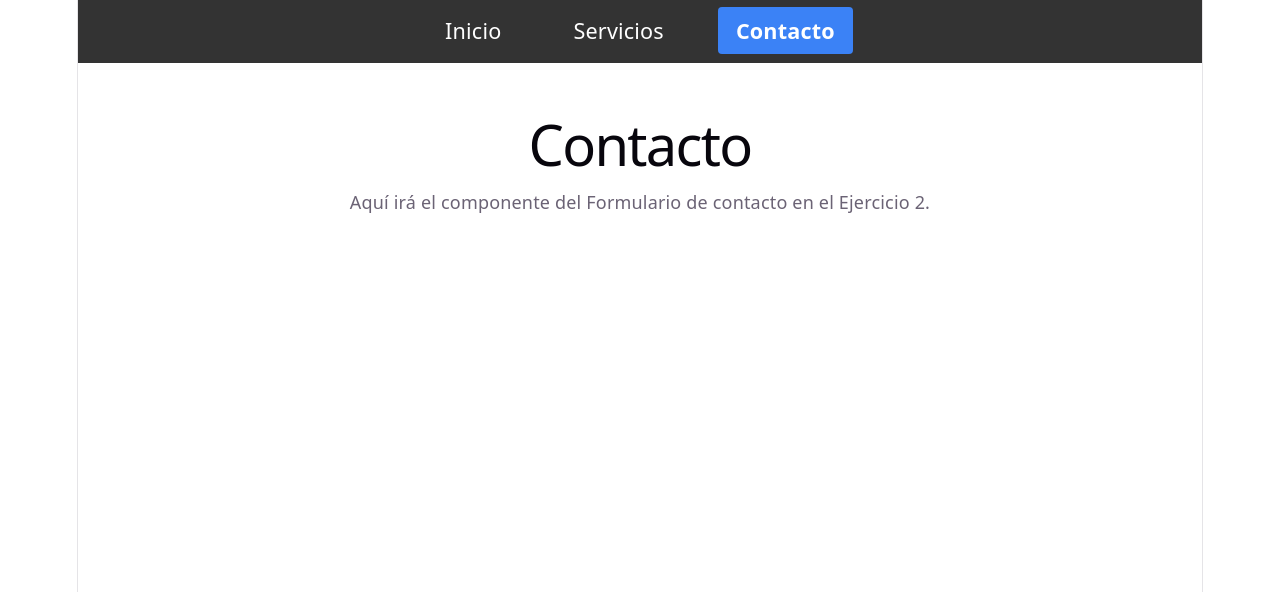
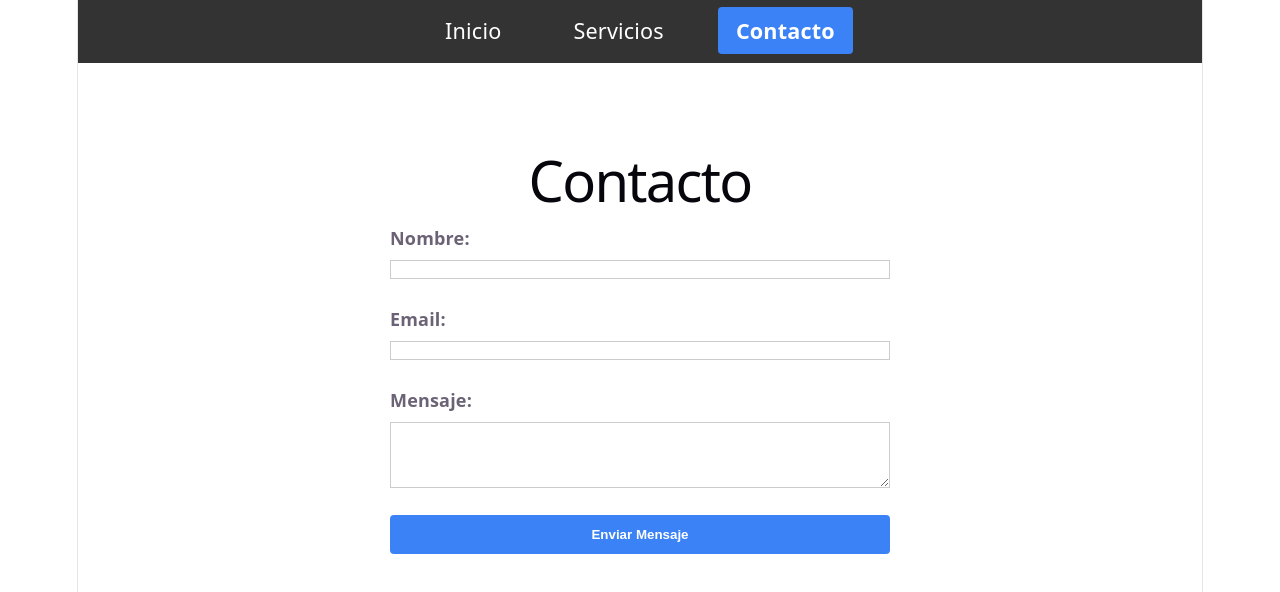
Before and after one commit to julianluqueeig/ALTERNANCIA---JULIAN, a React (Vite) app in the folder mi-proyecto/: page /contacto in a window 1280 px wide. Shown: the top 592 px of the page. Built offline with nearby package versions, Linux system fonts and the light colour scheme.

Commit message:
Ejercicio2

```diff
--- a/mi-proyecto/src/Contacto.jsx
+++ b/mi-proyecto/src/Contacto.jsx
@@ -1,8 +1,130 @@
+import { useState } from 'react';
+
 export default function Contacto() {
-  return (
-    <div>
-      <h1>Contacto</h1>
-      <p>Aquí irá el componente del Formulario de contacto en el Ejercicio 2.</p>
-    </div>
-  );
+    // 1. Estado para los datos del formulario
+    const [formData, setFormData] = useState({ nombre: '', email: '', mensaje: '' });
+
+    // 2. Estado para los errores
+    const [errors, setErrors] = useState({});
+
+    // 3. Estado para saber si el usuario ha "tocado" el campo (requisito onBlur)
+    const [touched, setTouched] = useState({});
+
+    // Función de validación centralizada
+    const validar = (name, value) => {
+        if (name === 'nombre' && !value.trim()) return "El nombre es obligatorio.";
+        if (name === 'email') {
+            const regexEmail = /^[^\s@]+@[^\s@]+\.[^\s@]+$/;
+            if (!value) return "El email es obligatorio.";
+            if (!regexEmail.test(value)) return "Formato de email no válido.";
+        }
+        if (name === 'mensaje' && value.length < 10) return "El mensaje debe tener al menos 10 caracteres.";
+        return ""; // Sin errores
+    };
+
+    // Evento: Al escribir (onChange)
+    const handleChange = (e) => {
+        const { name, value } = e.target;
+        setFormData({ ...formData, [name]: value });
+
+        // Si el usuario ya salió del campo una vez (touched), validamos en tiempo real
+        if (touched[name]) {
+            setErrors(prev => ({ ...prev, [name]: validar(name, value) }));
+        }
+    };
+
+    // Evento: Al salir del campo (onBlur - Requisito)
+    const handleBlur = (e) => {
+        const { name, value } = e.target;
+        setTouched(prev => ({ ...prev, [name]: true }));
+        setErrors(prev => ({ ...prev, [name]: validar(name, value) }));
+    };
+
+    // Evento: Al enviar (onSubmit)
+    const handleSubmit = (e) => {
+        e.preventDefault(); // Evita recarga de página (SPA)
+
+        // Validamos todo antes de enviar
+        const nuevosErrores = {
+            nombre: validar('nombre', formData.nombre),
+            email: validar('email', formData.email),
+            mensaje: validar('mensaje', formData.mensaje)
+        };
+
+        setErrors(nuevosErrores);
+        setTouched({ nombre: true, email: true, mensaje: true });
+
+        // Comprobamos si hay algún error
+        const tieneErrores = Object.values(nuevosErrores).some(err => err !== "");
+
+        if (!tieneErrores) {
+            alert("¡Formulario enviado con éxito!");
+            console.log("Datos:", formData);
+            // Limpiar formulario
+            setFormData({ nombre: '', email: '', mensaje: '' });
+            setErrors({});
+            setTouched({});
+        }
+    };
+
+    // Mejora: Estilo visual dinámico (verde si ok, rojo si error)
+    const getEstiloInput = (name) => {
+        if (!touched[name]) return { border: '1px solid #ccc' };
+        return {
+            border: errors[name] ? '2px solid #ef4444' : '2px solid #22c55e',
+            backgroundColor: errors[name] ? '#fef2f2' : '#f0fdf4',
+            outline: 'none',
+            padding: '10px',
+            borderRadius: '4px'
+        };
+    };
+
+    return (
+        <div style={{ padding: '2rem', maxWidth: '500px', margin: '0 auto' }}>
+            <h1>Contacto</h1>
+            <form onSubmit={handleSubmit} style={{ display: 'flex', flexDirection: 'column', gap: '1.5rem', marginTop: '1rem', textAlign: 'left' }}>
+
+                <div style={{ display: 'flex', flexDirection: 'column', gap: '0.5rem' }}>
+                    <label style={{ fontWeight: 'bold' }}>Nombre:</label>
+                    <input
+                        type="text" name="nombre"
+                        value={formData.nombre}
+                        onChange={handleChange}
+                        onBlur={handleBlur}
+                        style={getEstiloInput('nombre')}
+                    />
+                    {touched.nombre && errors.nombre && <span style={{ color: '#ef4444', fontSize: '0.85rem' }}>{errors.nombre}</span>}
+                </div>
+
+                <div style={{ display: 'flex', flexDirection: 'column', gap: '0.5rem' }}>
+                    <label style={{ fontWeight: 'bold' }}>Email:</label>
+                    <input
+                        type="email" name="email"
+                        value={formData.email}
+                        onChange={handleChange}
+                        onBlur={handleBlur}
+                        style={getEstiloInput('email')}
+                    />
+                    {touched.email && errors.email && <span style={{ color: '#ef4444', fontSize: '0.85rem' }}>{errors.email}</span>}
+                </div>
+
+                <div style={{ display: 'flex', flexDirection: 'column', gap: '0.5rem' }}>
+                    <label style={{ fontWeight: 'bold' }}>Mensaje:</label>
+                    <textarea
+                        name="mensaje"
+                        value={formData.mensaje}
+                        onChange={handleChange}
+                        onBlur={handleBlur}
+                        rows="4"
+                        style={getEstiloInput('mensaje')}
+                    />
+                    {touched.mensaje && errors.mensaje && <span style={{ color: '#ef4444', fontSize: '0.85rem' }}>{errors.mensaje}</span>}
+                </div>
+
+                <button type="submit" style={{ padding: '12px', backgroundColor: '#3b82f6', color: 'white', border: 'none', borderRadius: '4px', cursor: 'pointer', fontWeight: 'bold' }}>
+                    Enviar Mensaje
+                </button>
+            </form>
+        </div>
+    );
 }
```
